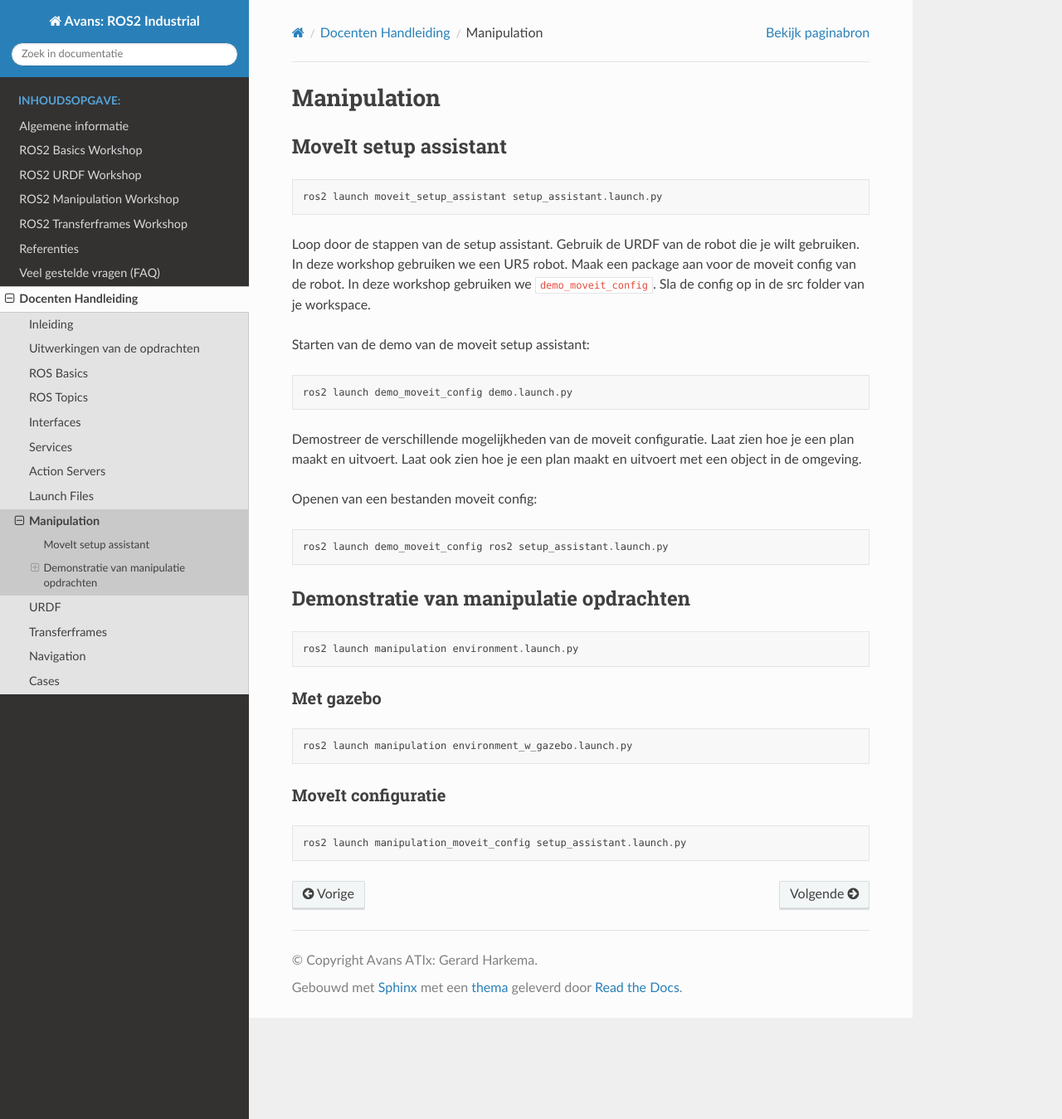
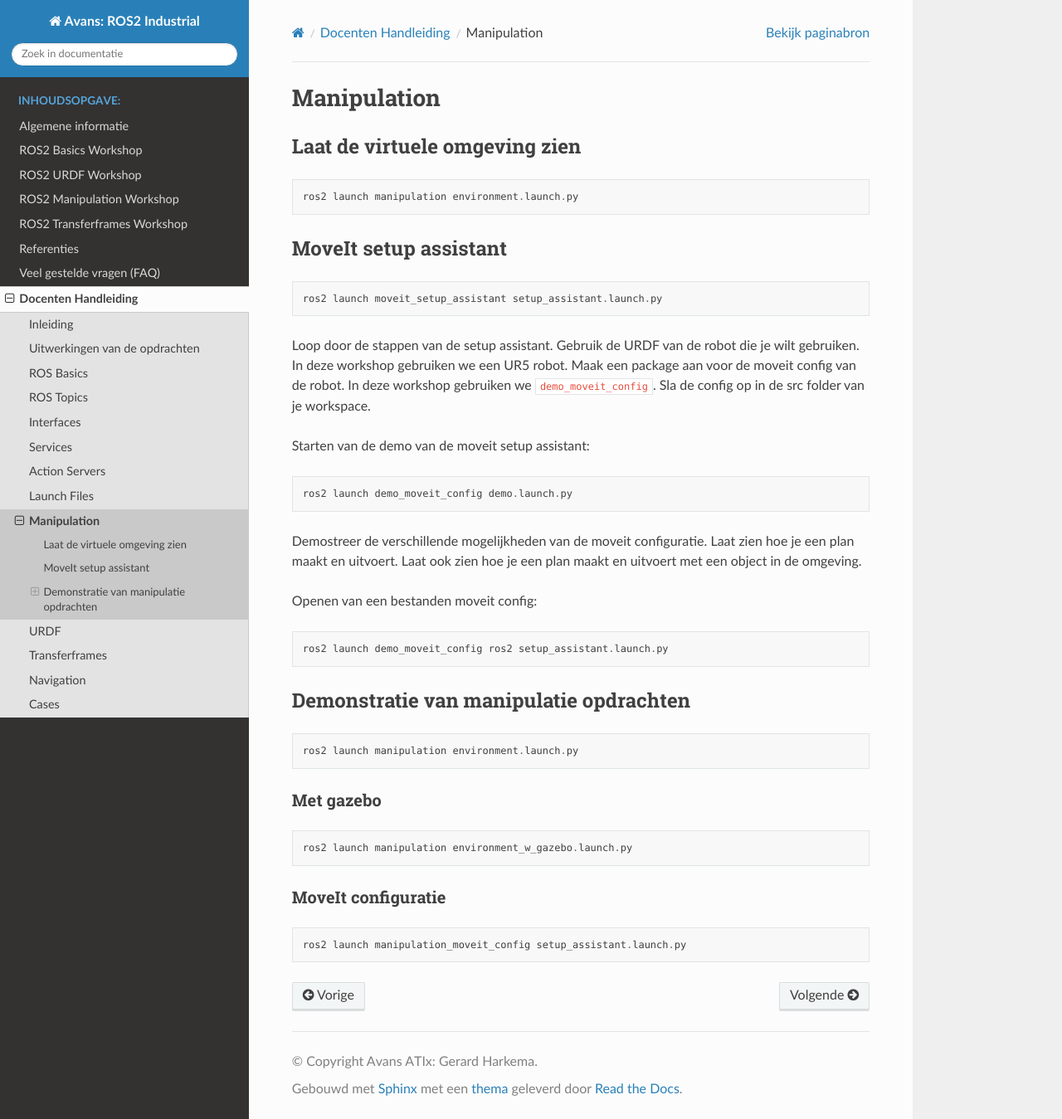
Before and after one commit to AvansMechatronica/ROS2_industrial_workshop, a Sphinx documentation site: the page built from documentation/teacher_manual/manipulation.md, in a window 1280 px wide and 1349 px high. Shown: the whole window at 83% size. Built offline with Sphinx 7.4.7 and the Read the Docs theme 3.1.0, drawn with Linux system fonts in a browser that asks for light colours.

Commit message:
20260512

````diff
--- a/documentation/teacher_manual/manipulation.md
+++ b/documentation/teacher_manual/manipulation.md
@@ -1,5 +1,9 @@
 # Manipulation
 
+## Laat de virtuele omgeving zien
+```
+ros2 launch manipulation environment.launch.py
+```
 
 ## MoveIt setup assistant
 ```
````
